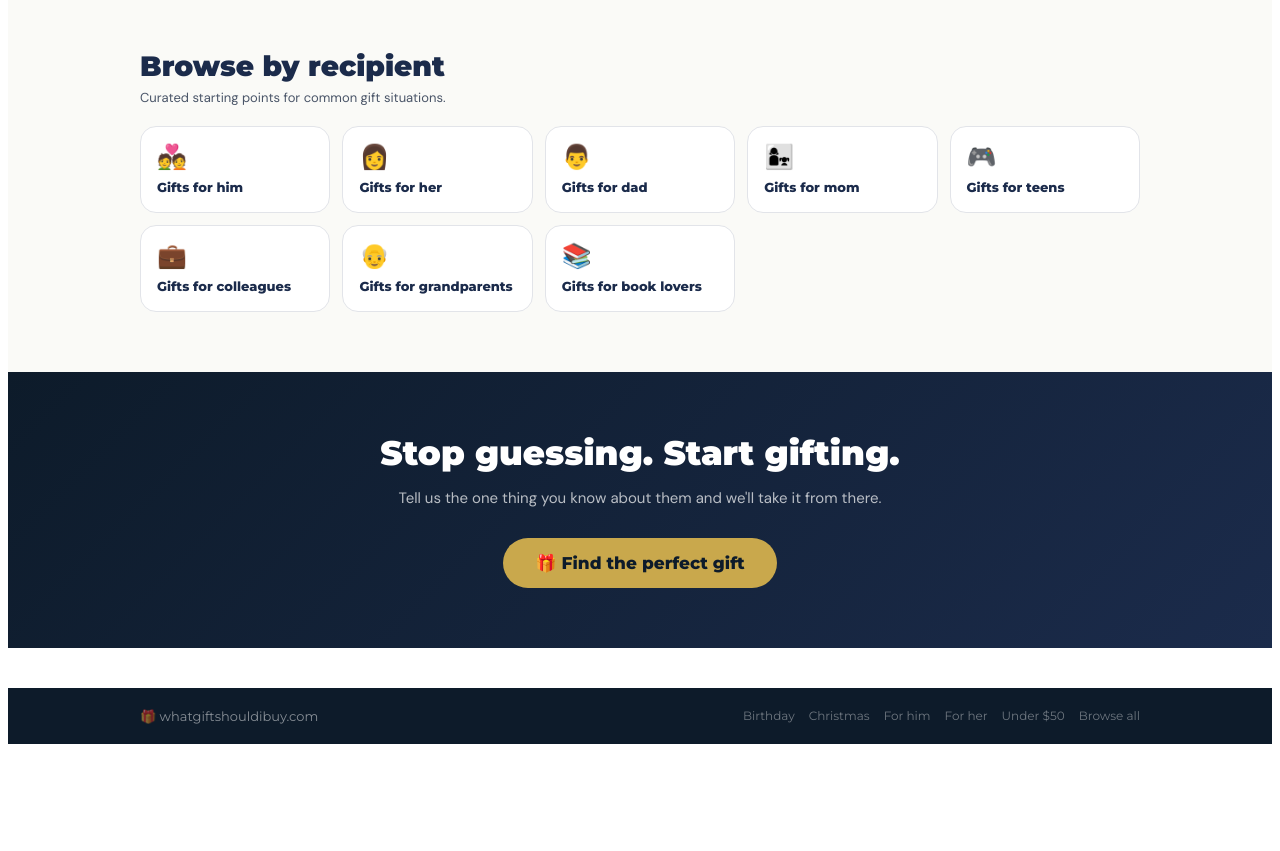
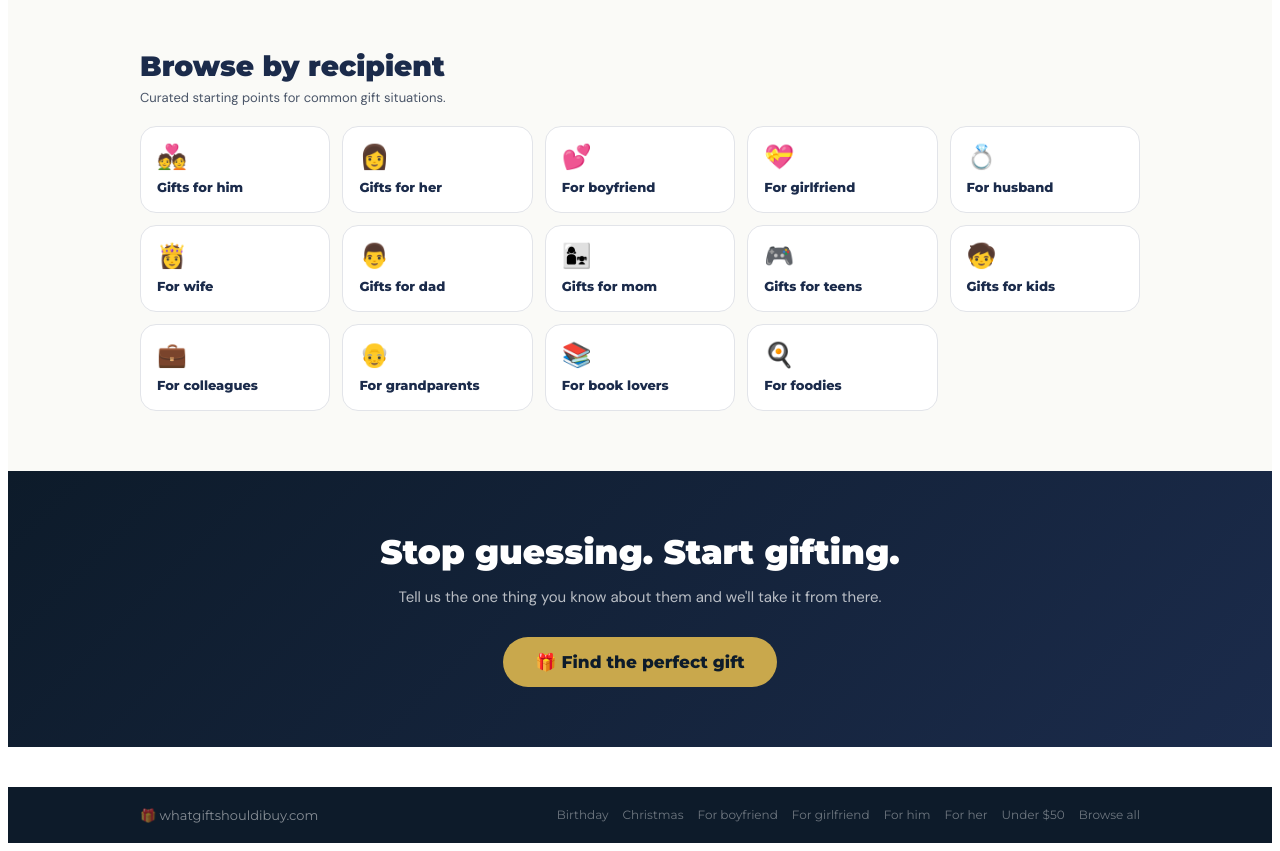
Before and after one commit to joshmirman-create/whatgiftshouldibuy, a React (Vite) app: page / in a window 1280 px wide. Shown: the part 2020-2871 px from the top of the page. Before the commit the page ends 2772 px from the top, so only its background shows below. Built offline with nearby package versions, Linux system fonts and the light colour scheme.

Commit message:
Add files via upload

```diff
--- a/index.html
+++ b/index.html
@@ -91,6 +91,10 @@
       <div class="gi-links">
         <a href="/gift-ideas-for-him">💑 For him</a>
         <a href="/gift-ideas-for-her">👩 For her</a>
+        <a href="/gift-ideas-for-boyfriend">💕 For boyfriend</a>
+        <a href="/gift-ideas-for-girlfriend">💝 For girlfriend</a>
+        <a href="/gift-ideas-for-husband">💍 For husband</a>
+        <a href="/gift-ideas-for-wife">👸 For wife</a>
         <a href="/gift-ideas-for-dad">👨 For dad</a>
         <a href="/gift-ideas-for-mom">👩‍👧 For mom</a>
         <a href="/gift-ideas-for-teens">🎮 For teens</a>
--- a/public/browse.html
+++ b/public/browse.html
@@ -104,6 +104,10 @@ h2{font-family:'Montserrat','Trebuchet MS',system-ui,sans-serif;font-weight:900;
   <div style="display:grid;grid-template-columns:repeat(auto-fit,minmax(180px,1fr));gap:12px;margin-top:8px">
     <a href="/gift-ideas-for-him" style="background:#fff;border:1.5px solid #E2E4E9;border-radius:14px;padding:18px;text-decoration:none;display:block"><div style="font-size:24px;margin-bottom:8px">👨</div><div style="font-family:'Montserrat',sans-serif;font-weight:800;font-size:13px;color:#1B2B4B">For him</div></a>
     <a href="/gift-ideas-for-her" style="background:#fff;border:1.5px solid #E2E4E9;border-radius:14px;padding:18px;text-decoration:none;display:block"><div style="font-size:24px;margin-bottom:8px">👩</div><div style="font-family:'Montserrat',sans-serif;font-weight:800;font-size:13px;color:#1B2B4B">For her</div></a>
+    <a href="/gift-ideas-for-boyfriend" style="background:#fff;border:1.5px solid #E2E4E9;border-radius:14px;padding:18px;text-decoration:none;display:block"><div style="font-size:24px;margin-bottom:8px">💕</div><div style="font-family:'Montserrat',sans-serif;font-weight:800;font-size:13px;color:#1B2B4B">For boyfriend</div></a>
+    <a href="/gift-ideas-for-girlfriend" style="background:#fff;border:1.5px solid #E2E4E9;border-radius:14px;padding:18px;text-decoration:none;display:block"><div style="font-size:24px;margin-bottom:8px">💝</div><div style="font-family:'Montserrat',sans-serif;font-weight:800;font-size:13px;color:#1B2B4B">For girlfriend</div></a>
+    <a href="/gift-ideas-for-husband" style="background:#fff;border:1.5px solid #E2E4E9;border-radius:14px;padding:18px;text-decoration:none;display:block"><div style="font-size:24px;margin-bottom:8px">💍</div><div style="font-family:'Montserrat',sans-serif;font-weight:800;font-size:13px;color:#1B2B4B">For husband</div></a>
+    <a href="/gift-ideas-for-wife" style="background:#fff;border:1.5px solid #E2E4E9;border-radius:14px;padding:18px;text-decoration:none;display:block"><div style="font-size:24px;margin-bottom:8px">👸</div><div style="font-family:'Montserrat',sans-serif;font-weight:800;font-size:13px;color:#1B2B4B">For wife</div></a>
     <a href="/gift-ideas-for-dad" style="background:#fff;border:1.5px solid #E2E4E9;border-radius:14px;padding:18px;text-decoration:none;display:block"><div style="font-size:24px;margin-bottom:8px">👨‍👧</div><div style="font-family:'Montserrat',sans-serif;font-weight:800;font-size:13px;color:#1B2B4B">For dad</div></a>
     <a href="/gift-ideas-for-mom" style="background:#fff;border:1.5px solid #E2E4E9;border-radius:14px;padding:18px;text-decoration:none;display:block"><div style="font-size:24px;margin-bottom:8px">👩‍👧</div><div style="font-family:'Montserrat',sans-serif;font-weight:800;font-size:13px;color:#1B2B4B">For mom</div></a>
     <a href="/gift-ideas-for-teens" style="background:#fff;border:1.5px solid #E2E4E9;border-radius:14px;padding:18px;text-decoration:none;display:block"><div style="font-size:24px;margin-bottom:8px">🎮</div><div style="font-family:'Montserrat',sans-serif;font-weight:800;font-size:13px;color:#1B2B4B">For teens</div></a>
@@ -111,6 +115,7 @@ h2{font-family:'Montserrat','Trebuchet MS',system-ui,sans-serif;font-weight:900;
     <a href="/gift-ideas-for-colleagues" style="background:#fff;border:1.5px solid #E2E4E9;border-radius:14px;padding:18px;text-decoration:none;display:block"><div style="font-size:24px;margin-bottom:8px">💼</div><div style="font-family:'Montserrat',sans-serif;font-weight:800;font-size:13px;color:#1B2B4B">For colleagues</div></a>
     <a href="/gift-ideas-for-grandparents" style="background:#fff;border:1.5px solid #E2E4E9;border-radius:14px;padding:18px;text-decoration:none;display:block"><div style="font-size:24px;margin-bottom:8px">👴</div><div style="font-family:'Montserrat',sans-serif;font-weight:800;font-size:13px;color:#1B2B4B">For grandparents</div></a>
     <a href="/gift-ideas-for-book-lovers" style="background:#fff;border:1.5px solid #E2E4E9;border-radius:14px;padding:18px;text-decoration:none;display:block"><div style="font-size:24px;margin-bottom:8px">📚</div><div style="font-family:'Montserrat',sans-serif;font-weight:800;font-size:13px;color:#1B2B4B">For book lovers</div></a>
+    <a href="/gift-ideas-for-foodies" style="background:#fff;border:1.5px solid #E2E4E9;border-radius:14px;padding:18px;text-decoration:none;display:block"><div style="font-size:24px;margin-bottom:8px">🍳</div><div style="font-family:'Montserrat',sans-serif;font-weight:800;font-size:13px;color:#1B2B4B">For foodies</div></a>
   </div>
 </div></section>
 
--- a/src/App.jsx
+++ b/src/App.jsx
@@ -119,7 +119,7 @@ function SiteFooter() {
       <div style={{maxWidth:1000,margin:'0 auto',display:'flex',alignItems:'center',justifyContent:'space-between',flexWrap:'wrap',gap:8}}>
         <div style={{fontSize:13,color:'rgba(255,255,255,.5)',fontFamily:F}}>🎁 whatgiftshouldibuy.com</div>
         <div style={{display:'flex',gap:14,flexWrap:'wrap'}}>
-          {[['Birthday','/birthday-gift-ideas'],['Christmas','/christmas-gift-ideas'],['For him','/gift-ideas-for-him'],['For her','/gift-ideas-for-her'],['Under $50','/gift-ideas-under-50'],['Browse all','/browse']].map(([l,h])=>(
+          {[['Birthday','/birthday-gift-ideas'],['Christmas','/christmas-gift-ideas'],['For boyfriend','/gift-ideas-for-boyfriend'],['For girlfriend','/gift-ideas-for-girlfriend'],['For him','/gift-ideas-for-him'],['For her','/gift-ideas-for-her'],['Under $50','/gift-ideas-under-50'],['Browse all','/browse']].map(([l,h])=>(
             <a key={l} href={h} style={{fontSize:12,color:'rgba(255,255,255,.4)',textDecoration:'none',fontFamily:F}}>{l}</a>
           ))}
         </div>
@@ -514,6 +514,11 @@ function ResultView({ gift, answers, onNew }) {
           <Btn style={{flex:1,background:T.gold,color:T.navyDark}} onClick={onNew}>🎁 Find another gift</Btn>
           <Btn variant="outline" href="/browse">Browse all ideas</Btn>
         </div>
+        <div style={{marginTop:16,display:'flex',flexWrap:'wrap',gap:8}}>
+          {[['💕 For boyfriend','/gift-ideas-for-boyfriend'],['💝 For girlfriend','/gift-ideas-for-girlfriend'],['💍 For husband','/gift-ideas-for-husband'],['👸 For wife','/gift-ideas-for-wife'],['🎂 Birthday','/birthday-gift-ideas'],['🎄 Christmas','/christmas-gift-ideas'],['👨 For dad','/gift-ideas-for-dad'],['👩 For mom','/gift-ideas-for-mom']].map(([l,h])=>(
+            <a key={l} href={h} style={{background:T.navyLight,color:T.navy,borderRadius:50,padding:'6px 12px',fontSize:11,fontWeight:700,fontFamily:F,textDecoration:'none'}}>{l}</a>
+          ))}
+        </div>
       </div>
       <SiteFooter/>
     </div>
@@ -630,16 +635,22 @@ function HomePage({ onStart }) {
         <div style={{maxWidth:1000,margin:'0 auto'}}>
           <h2 style={{fontSize:'clamp(20px,4vw,28px)',fontWeight:900,color:T.navy,margin:'0 0 6px',fontFamily:F}}>Browse by recipient</h2>
           <p style={{fontSize:13,color:T.gray,margin:'0 0 20px',fontFamily:F2}}>Curated starting points for common gift situations.</p>
-          <div style={{display:'grid',gridTemplateColumns:'repeat(auto-fit,minmax(180px,1fr))',gap:12}}>
+          <div style={{display:'grid',gridTemplateColumns:'repeat(auto-fit,minmax(160px,1fr))',gap:12}}>
             {[
               ['💑','Gifts for him','/gift-ideas-for-him'],
               ['👩','Gifts for her','/gift-ideas-for-her'],
+              ['💕','For boyfriend','/gift-ideas-for-boyfriend'],
+              ['💝','For girlfriend','/gift-ideas-for-girlfriend'],
+              ['💍','For husband','/gift-ideas-for-husband'],
+              ['👸','For wife','/gift-ideas-for-wife'],
               ['👨','Gifts for dad','/gift-ideas-for-dad'],
               ['👩‍👧','Gifts for mom','/gift-ideas-for-mom'],
               ['🎮','Gifts for teens','/gift-ideas-for-teens'],
-              ['💼','Gifts for colleagues','/gift-ideas-for-colleagues'],
-              ['👴','Gifts for grandparents','/gift-ideas-for-grandparents'],
-              ['📚','Gifts for book lovers','/gift-ideas-for-book-lovers'],
+              ['🧒','Gifts for kids','/gift-ideas-for-kids'],
+              ['💼','For colleagues','/gift-ideas-for-colleagues'],
+              ['👴','For grandparents','/gift-ideas-for-grandparents'],
+              ['📚','For book lovers','/gift-ideas-for-book-lovers'],
+              ['🍳','For foodies','/gift-ideas-for-foodies'],
             ].map(([e,l,h])=>(
               <a key={l} href={h} style={{background:T.white,border:`1.5px solid ${T.border}`,borderRadius:T.r,padding:'16px',textDecoration:'none',display:'block',transition:'all .15s'}}>
                 <div style={{fontSize:24,marginBottom:8}}>{e}</div>
```
